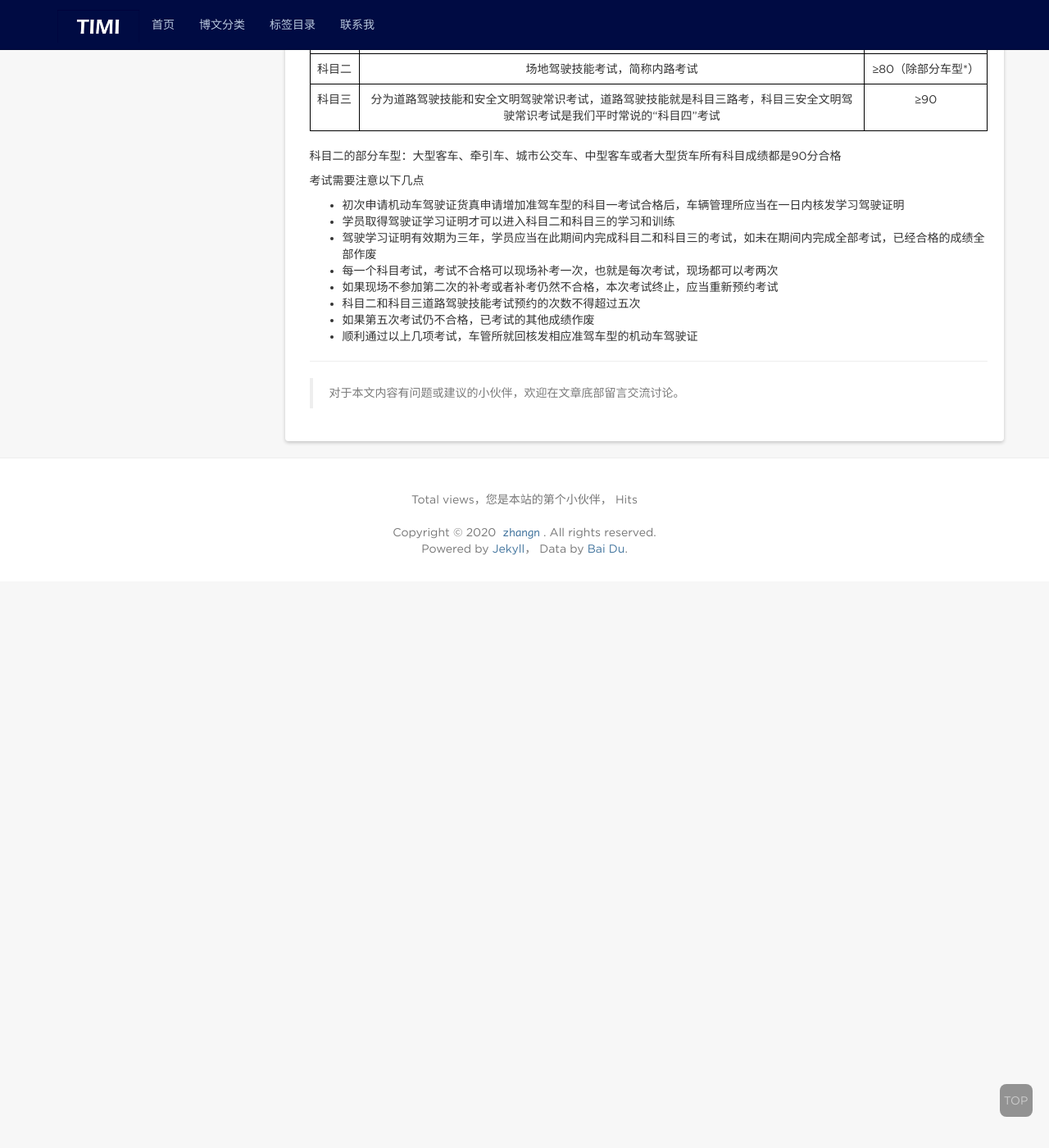
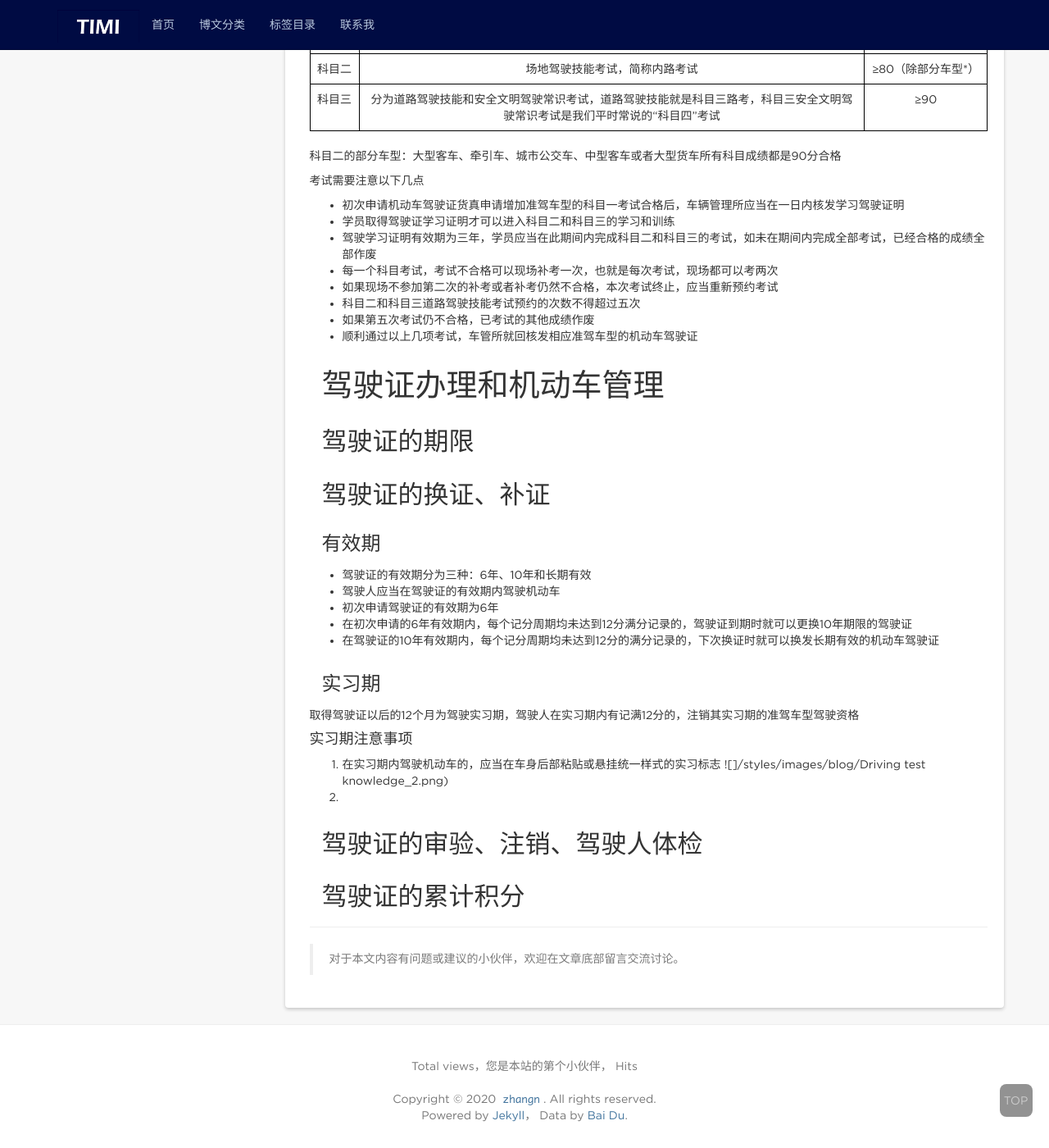
Before and after one commit to zhangn1989/Document, a Jekyll site: the page built from _posts/2020-3-31-Driving test knowledge.markdown, in a window 1280 px wide and 1400 px high, scrolled down 3964 px. Shown: the whole window at 82% size. Built offline with Jekyll 4.4.1, drawn with Linux system fonts in a browser that asks for light colours; nearby versions of some CDN libraries; comment, search, counter and statistics services are not loaded; before the commit the page ends 4673 px from its top, so only the background shows below that; some of the changed text lies outside the part shown.

Commit message:
更新笔记

```diff
--- a/_posts/2020-3-31-Driving test knowledge.markdown
+++ b/_posts/2020-3-31-Driving test knowledge.markdown
@@ -160,3 +160,30 @@ tag: 驾照
 - 科目二和科目三道路驾驶技能考试预约的次数不得超过五次
 - 如果第五次考试仍不合格，已考试的其他成绩作废
 - 顺利通过以上几项考试，车管所就回核发相应准驾车型的机动车驾驶证
+
+# 驾驶证办理和机动车管理
+
+## 驾驶证的期限
+
+## 驾驶证的换证、补证
+
+### 有效期
+
+- 驾驶证的有效期分为三种：6年、10年和长期有效
+- 驾驶人应当在驾驶证的有效期内驾驶机动车
+- 初次申请驾驶证的有效期为6年
+- 在初次申请的6年有效期内，每个记分周期均未达到12分满分记录的，驾驶证到期时就可以更换10年期限的驾驶证
+- 在驾驶证的10年有效期内，每个记分周期均未达到12分的满分记录的，下次换证时就可以换发长期有效的机动车驾驶证
+
+### 实习期
+
+取得驾驶证以后的12个月为驾驶实习期，驾驶人在实习期内有记满12分的，注销其实习期的准驾车型驾驶资格
+
+#### 实习期注意事项
+
+1. 在实习期内驾驶机动车的，应当在车身后部粘贴或悬挂统一样式的实习标志 ![]/styles/images/blog/Driving test knowledge_2.png)
+2.
+
+## 驾驶证的审验、注销、驾驶人体检
+
+## 驾驶证的累计积分
```
